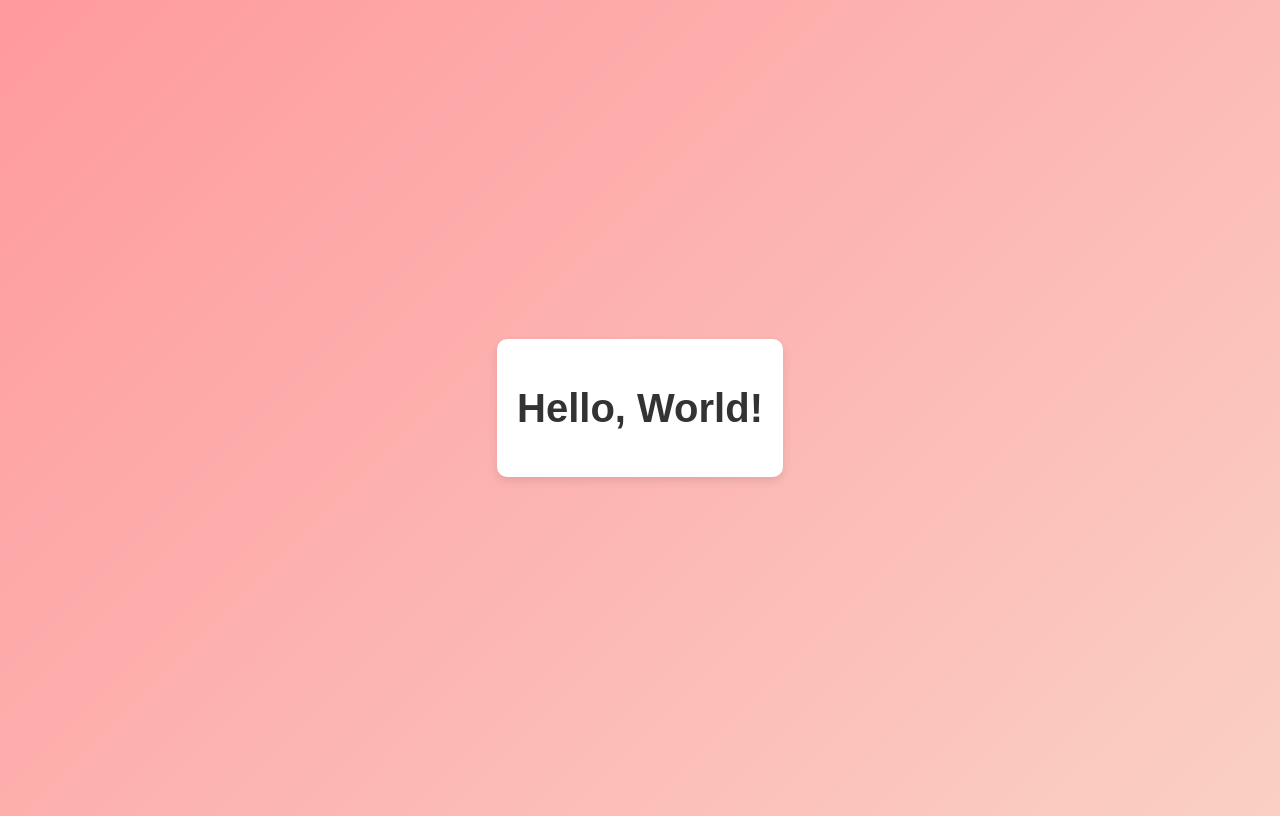
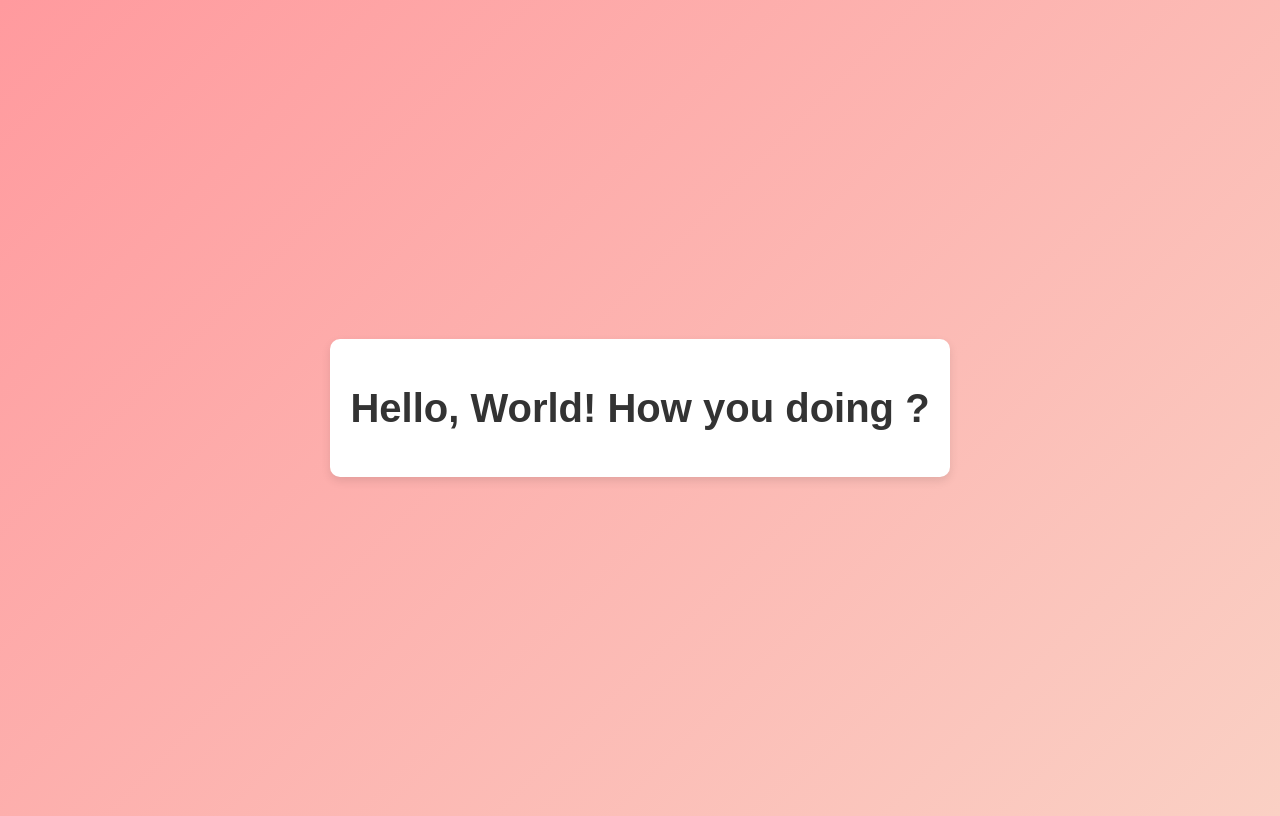
Before and after one commit to Kira-vspec/kiraly, a plain HTML site: page index.html in a window 1280 px wide. Drawn offline with Linux system fonts and the light colour scheme.

Commit message:
edit hello world message

```diff
--- a/index.html
+++ b/index.html
@@ -33,7 +33,7 @@
 
 <body>
     <div class="container">
-        <h1>Hello, World!</h1>
+        <h1>Hello, World! How you doing ?</h1>
     </div>
 </body>
 
```
